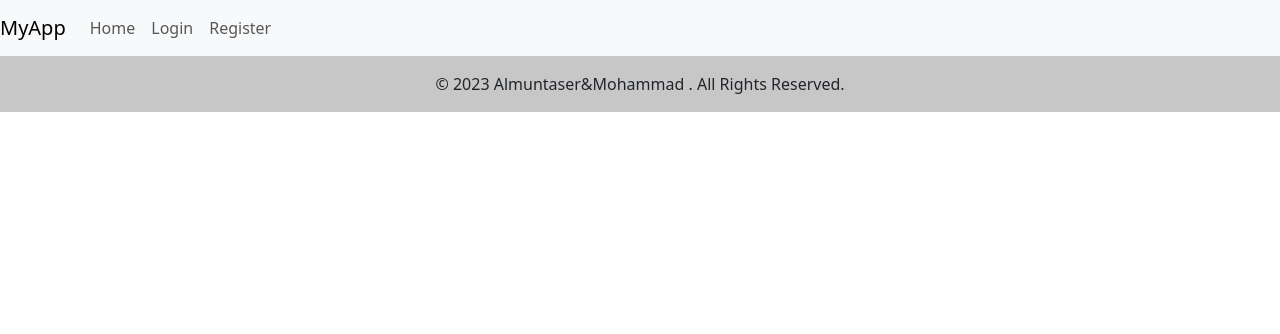
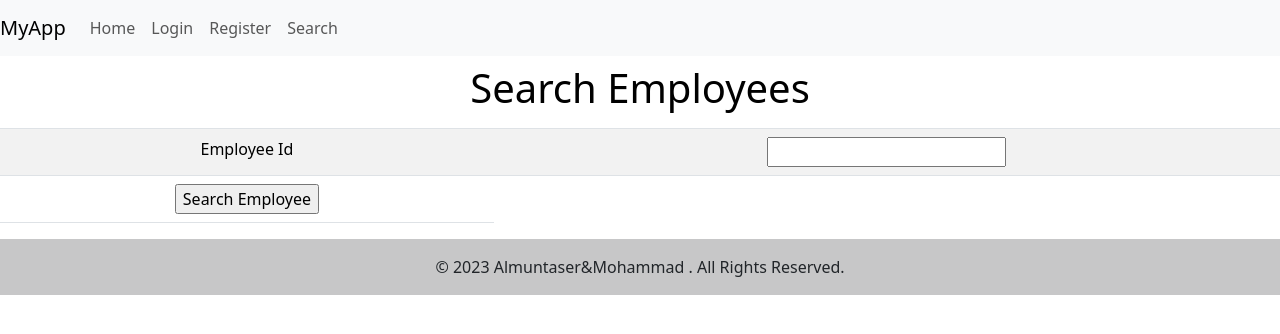
Before and after one commit to RG7on/EMS, a React (Create React App) app in the folder client/: page /search in a window 1280 px wide. Shown: the top 334 px of the page. Built offline with nearby package versions, Linux system fonts and the light colour scheme.

Commit message:
I started with search functionality

```diff
--- a/client/src/App.js
+++ b/client/src/App.js
@@ -6,6 +6,8 @@ import Footer from './components/Footer';
 import Header from './components/Header';
 import Rejester from './components/Rejester';
 import {Routes,Route} from 'react-router-dom';
+import EmpSearch from './components/EmpSearch';
+
 function App() {
   return (
     <div className="App">
@@ -15,6 +17,7 @@ function App() {
         <Route path="/" element={<Home />} />
         <Route path="/login" element={<Login />} />
         <Route path="/rejester" element={<Rejester />} />
+        <Route path="/search" element={<EmpSearch />} />
       </Routes>
     </div>
       <Footer/>
--- /dev/null
+++ b/client/src/components/EmpSearch.js
@@ -0,0 +1,57 @@
+import React,{useState} from 'react'
+import Axios from 'axios'
+function EmpSearch() {
+    const [empId,setEmpId]=useState('')
+    const [employees,setEmployees]=useState([])
+    const fetchEmps=()=>{
+        Axios.get(`http://localhost:3001/fetchEmployee/${empId}`)
+        .then((res)=>
+        {
+            setEmployees(res.data.employee)
+        })
+        .catch((e)=>{
+            console.log(e)
+        })
+    }
+  return (
+    <div><table className="table table-striped">
+    <thead>
+        <tr>
+            <td colSpan="2"><h1 className="display-6">Search Employees</h1> </td>
+        </tr>
+    </thead>
+    <tbody>
+                <tr>
+                    <td>Employee Id</td>
+                    <td><input type="text" onChange={(e) => setEmpId(e.target.value)} /></td>
+                </tr>
+                <tr>
+                    <td><input type="button" onClick={fetchEmps} value="Search Employee"/></td>
+                </tr>
+                </tbody>
+      </table>
+
+        {
+            employees.map((e)=>{
+                return(
+                   <div>
+                    <h4>{e.empId}</h4>
+                    <h4>{e.firstName}</h4>
+                    <h4>{e.lastName}</h4>
+                    <h4>{e.gender}</h4>
+                    <h4>{e.position}</h4>
+                    <h4>{e.dept}</h4>
+                    <h4>{e.contact.email}</h4>
+                    <h4>{e.contact.phone}</h4>
+                    <h4>{e.address}</h4>
+                    <h4>{e.hireDate}</h4>
+                    <h4>{e.emergencyNumber}</h4>
+                   </div>
+                )
+            })
+        }
+    </div>
+  )
+}
+
+export default EmpSearch
--- a/client/src/components/Header.js
+++ b/client/src/components/Header.js
@@ -17,6 +17,9 @@ export default function Header() {
           <li className="nav-item">
             <Link className="nav-link" to="/rejester">Register</Link>
           </li>
+          <li className="nav-item">
+            <Link className="nav-link" to="/search">Search</Link>
+          </li>
         </ul>
       </div>
     </nav>
```
Also changed, not shown: 1 other file (tests, documents, lock files or other folders).
